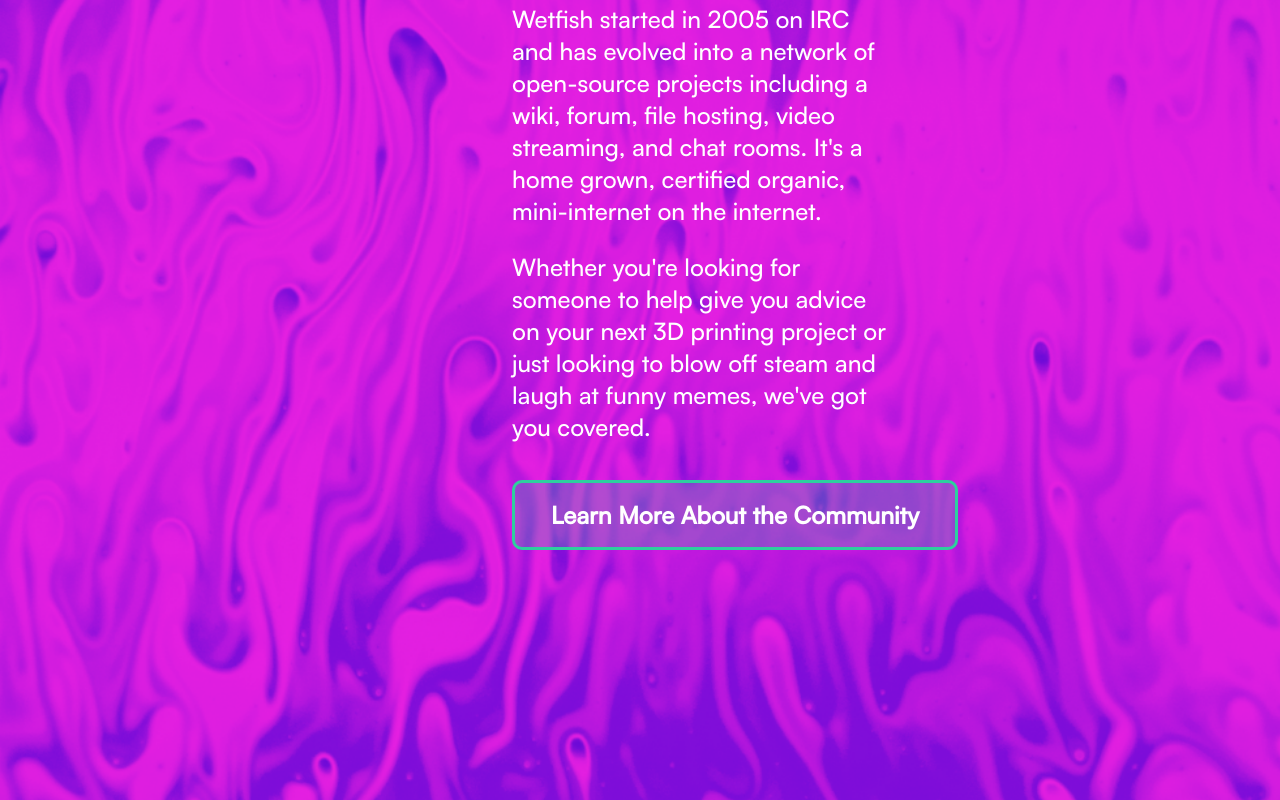
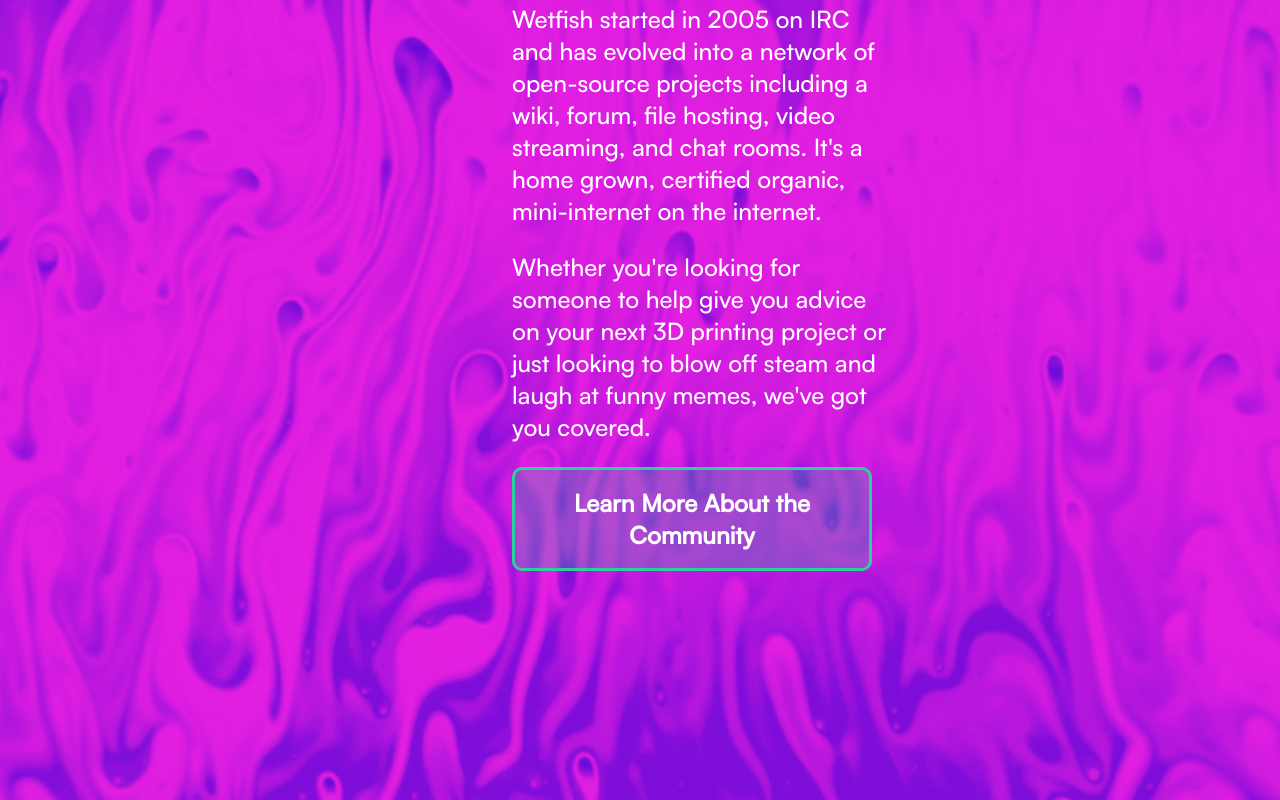
Before and after one commit to wetfish/wetfish.net, a SvelteKit app in the folder ui/: page / in a window 1280 px wide. Shown: the part 2000-2800 px from the top of the page. Built offline with nearby package versions, Linux system fonts and the light colour scheme; a web font is replaced by a local one.

Commit message:
Global button tweaks and community page mobile styles

```diff
--- a/ui/src/lib/components/Menu.svelte
+++ b/ui/src/lib/components/Menu.svelte
@@ -29,10 +29,7 @@
         padding: 0;
 
         .button {
-            font-size: 21px;
-            margin: 0;
-            padding: 0.5em;
-            line-height: 3.2em;
+            padding: 0.5em 0.75em;
 
             &:hover {
                 animation: trippy 2s linear infinite;
--- a/ui/src/lib/css/global.scss
+++ b/ui/src/lib/css/global.scss
@@ -94,15 +94,14 @@
     border-radius: 10px;
     color: #2ECF9E;
     font-family: satoshi;
-    font-size: 24px;
+    font-size: 19px;
     font-weight: 1000;
-    min-width: 190px;
     margin-right: 1em;
+    margin-bottom: 0.5em;
     padding: 0.7em 1.5em;
     text-align: center;
     text-decoration: none;
-    white-space: nowrap;
-    line-height: 4em;
+    display: inline-block;
 
     &:hover {
         color: #fff;
@@ -115,6 +114,12 @@
         &:hover {
             background-color: transparent;
         }
+    }
+}
+
+@media screen and (min-width: 600px) {
+    .button {
+        font-size: 21px;
     }
 }
 
@@ -138,4 +143,8 @@
     p {
         font-size: 24px;
     }
+
+    .button {
+        font-size: 24px;
+    }
 }
--- a/ui/src/routes/community.svelte
+++ b/ui/src/routes/community.svelte
@@ -8,14 +8,24 @@
     }
 
     .content {
-        margin: 200px 0;
+        margin: 150px 0;
         display: flex;
         justify-content: flex-end;
 
         .text {
-            width: 30%;
-            margin-right: 24em;
-            padding: 4em 0;
+            padding: 1em;
+        }
+    }
+
+    @media screen and (min-width: 1024px) {
+        .content {
+            margin: 200px 0;
+
+            .text {
+                width: 30%;
+                margin-right: 24em;
+                padding: 4em 0;
+            }
         }
     }
 </style>
--- a/ui/src/routes/wetfish.svelte
+++ b/ui/src/routes/wetfish.svelte
@@ -33,7 +33,7 @@
         }
     }
 
-    @media screen and (min-width: 1337px) {
+    @media screen and (min-width: 1600px) {
         .content {
             max-width: 33%;
             padding-left: 8em;
```
